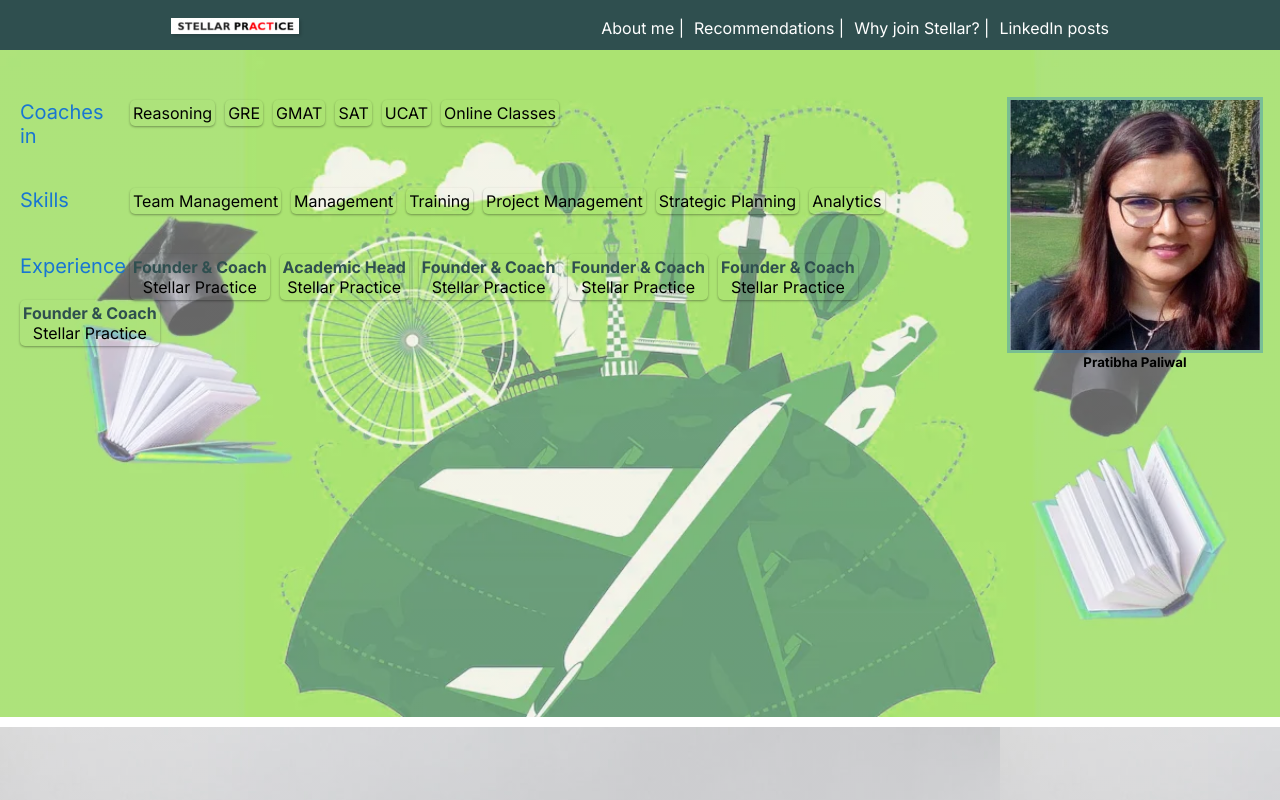
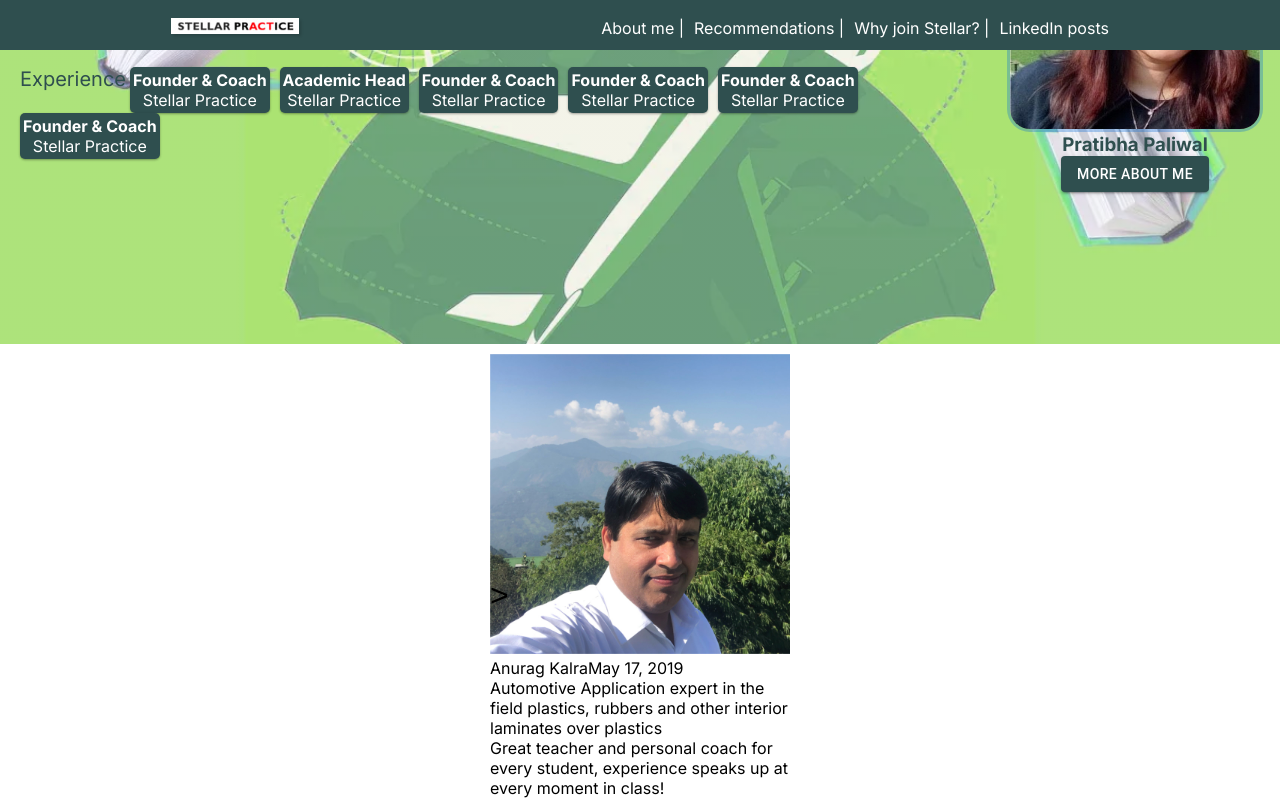
Before and after one commit to Devansh0309/portfolio_new, a Next.js app: page / in a window 1280 px wide. Built offline with nearby package versions, Linux system fonts and the light colour scheme.

Commit message:
changes.

```diff
--- a/package.json
+++ b/package.json
@@ -12,6 +12,7 @@
   "dependencies": {
     "@emotion/react": "^11.11.3",
     "@emotion/styled": "^11.11.0",
+    "@mui/joy": "^5.0.0-beta.23",
     "@mui/material": "^5.15.5",
     "next": "14.0.4",
     "node-sass": "^9.0.0",
--- a/src/app/components/Header.js
+++ b/src/app/components/Header.js
@@ -1,12 +1,23 @@
 import Image from "next/image";
 import React from "react";
 import personImg from "../../../public/pratibha.jpeg";
+import Button from "@mui/material/Button";
 // import headerBackground from "../../../public/headerBackground.jpg";
+import Link from "next/link";
 
 export default function Header() {
+  const styleObj = {
+    "&:hover": {
+      backgroundColor: "#ade37b",
+    },
+    "&:active": {
+      backgroundColor: "#ade37b",
+    },
+    backgroundColor: "#2f4f4f",
+  };
+
   return (
     <div className="header-content">
-      {/* <Image src={headerBackground} className="header-background" /> */}
       <div className="header-left">
         <div className="header-left-content">
           <span className="header-left-heading">Coaches in </span>
@@ -76,10 +87,19 @@
           src={personImg}
           alt="image"
           style={{
+            borderRadius: "20px",
             boxShadow: "rgba(3, 102, 214, 0.3) 0px 0px 0px 3px",
           }}
         />
-        <h5>Pratibha Paliwal</h5>
+        <h3>Pratibha Paliwal</h3>
+        <Button variant="contained" disableRipple sx={styleObj}>
+          <Link
+            href="https://www.linkedin.com/in/pratibhapaliwal"
+            target="_blank"
+          >
+            More about me
+          </Link>
+        </Button>
       </div>
     </div>
   );
--- a/src/app/components/Recommendations.js
+++ b/src/app/components/Recommendations.js
@@ -1,17 +1,114 @@
-import React from "react";
+"use client";
+import React, { useEffect, useRef, useState } from "react";
 import ActionAreaCard from "../elements/card";
+import personImg1 from "../../../public/Recommender1.jpeg";
+import UserCard from "../elements/card2";
+import RecommendCard from "../elements/card3";
 
 export default function Recommendations() {
+  const viewElement = useRef(null);
+  const [recommends, setRecommends] = useState([
+    {
+      name: "Anurag Kalra",
+      profession:
+        "Automotive Application expert in the field plastics, rubbers and other interior laminates over plastics",
+      recommendation:
+        "Great teacher and personal coach for every student, experience speaks up at every moment in class!",
+      date: "May 17, 2019",
+      personImg: personImg1,
+      ref: viewElement,
+    },
+    {
+      name: "Anurag Kalra",
+      profession:
+        "Automotive Application expert in the field plastics, rubbers and other interior laminates over plastics",
+      recommendation:
+        "Great teacher and personal coach for every student, experience speaks up at every moment in class!",
+      date: "May 17, 2019",
+      personImg: personImg1,
+      ref: null,
+    },
+    {
+      name: "Anurag Kalra",
+      profession:
+        "Automotive Application expert in the field plastics, rubbers and other interior laminates over plastics",
+      recommendation:
+        "Great teacher and personal coach for every student, experience speaks up at every moment in class!",
+      date: "May 17, 2019",
+      personImg: personImg1,
+      ref: null,
+    },
+  ]);
+
+  const [currentIndex, setCurrentIndex] = useState(0);
+
+  const doClick = () => {
+    viewElement.current?.scrollIntoView({ behavior: "smooth" });
+    console.log("inside doClick", recommends, currentIndex);
+  };
+
+  const changeCardsRef = (x) => {
+    console.log("inside changeImages", currentIndex + x);
+    const testimonials = recommends;
+    for (let i = 0; i < testimonials.length; i++) {
+      if (i !== currentIndex + x) {
+        testimonials[i].ref = null;
+      } else testimonials[i].ref = viewElement;
+    }
+    setRecommends(testimonials);
+    setCurrentIndex(currentIndex + x);
+  };
+
+  useEffect(() => {
+    console.log("inside useEffect", recommends, currentIndex);
+    doClick();
+  }, [currentIndex]);
+
   return (
     <div className="recommendations-content">
-      Recommendations
-      <ActionAreaCard
-        name="Anurag Kalra"
-        description=""
-        work="Great teacher and personal coach for every student, experience
-            speaks up at every moment in class!"
-        date="May 17, 2019"
-      />
+      {recommends.map((item, index) => (
+        <RecommendCard
+          name={item.name}
+          profession={item.profession}
+          recommendation={item.recommendation}
+          date={item.date}
+          personImg={item.personImg}
+          key={item.profession + index}
+          refs={item.ref}
+        />
+      ))}
+      {currentIndex > 0 ? (
+        <button
+          className="left-btn"
+          onClick={() => {
+            console.log("inside left btn");
+            changeCardsRef(-1);
+          }}
+          style={{
+            right: `${
+              310 * recommends.length -10
+            }px`,
+          }}
+        >
+          {"<"}
+        </button>
+      ) : null}
+      {currentIndex < recommends.length - 1 ? (
+        <button
+          className="right-btn"
+          onClick={() => {
+            console.log("inside right btn");
+            changeCardsRef(+1);
+          }}
+          style={{
+            right: `${
+              310 * (recommends.length-1)
+            }px`,
+          }}
+        >
+          {">"}
+        </button>
+      ) : null}
     </div>
   );
 }
--- /dev/null
+++ b/src/app/elements/card2.jsx
@@ -0,0 +1,121 @@
+import * as React from "react";
+import AspectRatio from "@mui/joy/AspectRatio";
+import Box from "@mui/joy/Box";
+import Button from "@mui/joy/Button";
+import Card from "@mui/joy/Card";
+import CardContent from "@mui/joy/CardContent";
+import Typography from "@mui/joy/Typography";
+import Sheet from "@mui/joy/Sheet";
+import Image from "next/image";
+
+export default function UserCard({
+  name,
+  profession,
+  recommendation,
+  date,
+  personImg,
+  ref,
+}) {
+  return (
+    <Box
+      sx={{
+        width: "100%",
+        // position: 'relative',
+        overflow: { xs: "auto", sm: "initial" },
+      }}
+      ref={ref}
+    >
+      {/* <Box
+        sx={{
+          position: 'absolute',
+          display: 'block',
+          width: '1px',
+          bgcolor: 'warning.300',
+          left: '500px',
+          top: '-24px',
+          bottom: '-24px',
+          '&::before': {
+            top: '4px',
+            content: '"vertical"',
+            display: 'block',
+            position: 'absolute',
+            right: '0.5rem',
+            color: 'text.tertiary',
+            fontSize: 'sm',
+            fontWeight: 'lg',
+          },
+          '&::after': {
+            top: '4px',
+            content: '"horizontal"',
+            display: 'block',
+            position: 'absolute',
+            left: '0.5rem',
+            color: 'text.tertiary',
+            fontSize: 'sm',
+            fontWeight: 'lg',
+          },
+        }}
+      /> */}
+      <Card
+        orientation="vertical"
+        sx={{
+          width: "100%",
+          flexWrap: "wrap",
+          //   [`& > *`]: {
+          //     '--stack-point': '500px',
+          //     minWidth:
+          //       'clamp(0px, (calc(var(--stack-point) - 2 * var(--Card-padding) - 2 * var(--variant-borderWidth, 0px)) + 1px - 100%) * 999, 100%)',
+          //   },
+          // make the card resizable for demo
+          overflow: "auto",
+          //   resize: 'horizontal',
+        }}
+      >
+        {/* <AspectRatio flex ratio="1" maxHeight={352} sx={{ minWidth: 352}}> */}
+        <Image
+          src={personImg}
+          loading="lazy"
+          alt=""
+          width="200px"
+          height="200px"
+        />
+        {/* </AspectRatio> */}
+        <CardContent>
+          <Typography fontSize="xl" fontWeight="lg">
+            {name} {date}
+          </Typography>
+          <Typography level="body-sm" fontWeight="lg" textColor="text.tertiary">
+            {profession}
+          </Typography>
+          {/* <Sheet
+            sx={{
+              bgcolor: 'background.level1',
+              borderRadius: 'sm',
+              p: 1.5,
+              my: 1.5,
+              display: 'flex',
+              gap: 2,
+              '& > div': { flex: 1 },
+            }}
+          >
+            <div>
+              <Typography level="body-xs" fontWeight="lg">
+                {recommendation}
+              </Typography>
+            </div>
+          </Sheet> */}
+          <div>
+            <Typography level="body-xs" fontWeight="lg">
+              {recommendation}
+            </Typography>
+          </div>
+          <Box sx={{ display: "flex", gap: 1.5, "& > button": { flex: 1 } }}>
+            <Button variant="solid" color="primary">
+              Follow
+            </Button>
+          </Box>
+        </CardContent>
+      </Card>
+    </Box>
+  );
+}
--- /dev/null
+++ b/src/app/elements/card3.jsx
@@ -0,0 +1,25 @@
+import Image from "next/image";
+import React from "react";
+
+export default function RecommendCard({
+  name,
+  profession,
+  recommendation,
+  date,
+  personImg,
+  refs,
+}) {
+  return (
+    <div className="recommendCard-content" ref={refs}>
+      <Image src={personImg} alt="not found" width="300" height="300" />
+      <div className="below-content">
+        <div className="name-and-date">
+          {name}
+          {date}
+        </div>
+        <div className="profession">{profession}</div>
+        <div className="recommendation">{recommendation}</div>
+      </div>
+    </div>
+  );
+}
--- a/src/app/page.js
+++ b/src/app/page.js
@@ -8,8 +8,8 @@
   return (
     <div className="home-content">
       <Navbar/>
+      <AboutStellar/>
       <Header/>
-      <AboutStellar/>
       <Recommendations/>
     </div>
   )
--- a/src/app/styles/aboutStellar.scss
+++ b/src/app/styles/aboutStellar.scss
@@ -8,7 +8,7 @@
     ),
     url("../../../public/headerBackground.jpg");
   .key-points {
-    font-size: 20px;
+    font-size: 30px;
     font-weight: 600;
     @include flexDisplay(
       $direction: column,
--- /dev/null
+++ b/src/app/styles/card.scss
@@ -0,0 +1,15 @@
+.recommendCard-content{
+    width:100%;
+    height:auto;
+    .below-content{
+        .name-and-date{
+
+        }
+        .profession{
+
+        }
+        .recommendation{
+
+        }
+    }
+}
--- a/src/app/styles/header.scss
+++ b/src/app/styles/header.scss
@@ -3,11 +3,11 @@
   height: 667px;
   margin: auto;
   margin-bottom: 10px;
-  margin-top: 50px;
+  // margin-top: 50px;
   padding-top: 50px;
   padding-left: 20px;
   padding-right: 20px;
-  @include flexDisplay($justify: space-around, $align: flex-start);
+  @include flexDisplay($justify: space-around);
   column-gap: 30px;
   background: linear-gradient(rgba(255,255,255,.4), rgba(255,255,255,.4)),url('../../../public/headerBackground3.webp');
   background-size: 100% 100%;
@@ -27,8 +27,8 @@
       flex-wrap: wrap;
       column-gap:10px;
       .header-left-heading {
-        color: #1976d2;
-        // color: #599666;
+        // color: #1976d2;
+        color: #2f4f4f;
         font-size: 20px;
         width: 100px;
       }
@@ -37,11 +37,12 @@
 
         @include flexDisplay($direction: column, $justify: flex-start);
         padding:3px;
-        // background-color: #1976d2;
+        background-color: #2f4f4f;
+        color:#fff;
         border-radius: 5px;
         box-shadow: rgba(0, 0, 0, 0.12) 0px 1px 3px, rgba(0, 0, 0, 0.24) 0px 1px 2px;
         .position {
-            color: #2f4f4f;
+            // color: #2f4f4f;
         }
         .organization {
         }
@@ -50,5 +51,6 @@
   }
   .header-right {
     text-align: center;
+    color:#2f4f4f;
   }
 }
--- a/src/app/styles/recommendations.scss
+++ b/src/app/styles/recommendations.scss
@@ -1,3 +1,30 @@
-.recommendations-content{
-    @include flexDisplay($direction: column,$justify: center, $align: center)
+.recommendations-content {
+  margin: auto;
+//   position: relative;
+  width: 300px;
+  height: auto;
+  @include flexDisplay($justify: flex-start);
+  overflow-x:auto;
+  margin-bottom: 20px;
+  column-gap: 10px;
+  .left-btn {
+    position: sticky;
+    z-index: 2;
+    // left: 0;
+    top: 50%;
+    background: transparent;
+    border: none;
+    font-size: 32px;
+    // color:#fff;
+  }
+  .right-btn {
+    position: sticky;
+    z-index: 2;
+    // right: 0;
+    top: 50%;
+    background: transparent;
+    border: none;
+    font-size: 32px;
+    // color:#fff;
+  }
 }
```
Also changed, not shown: src/app/elements/card.jsx (+19 -8 lines), 1 other file (tests, documents, lock files or other folders).
